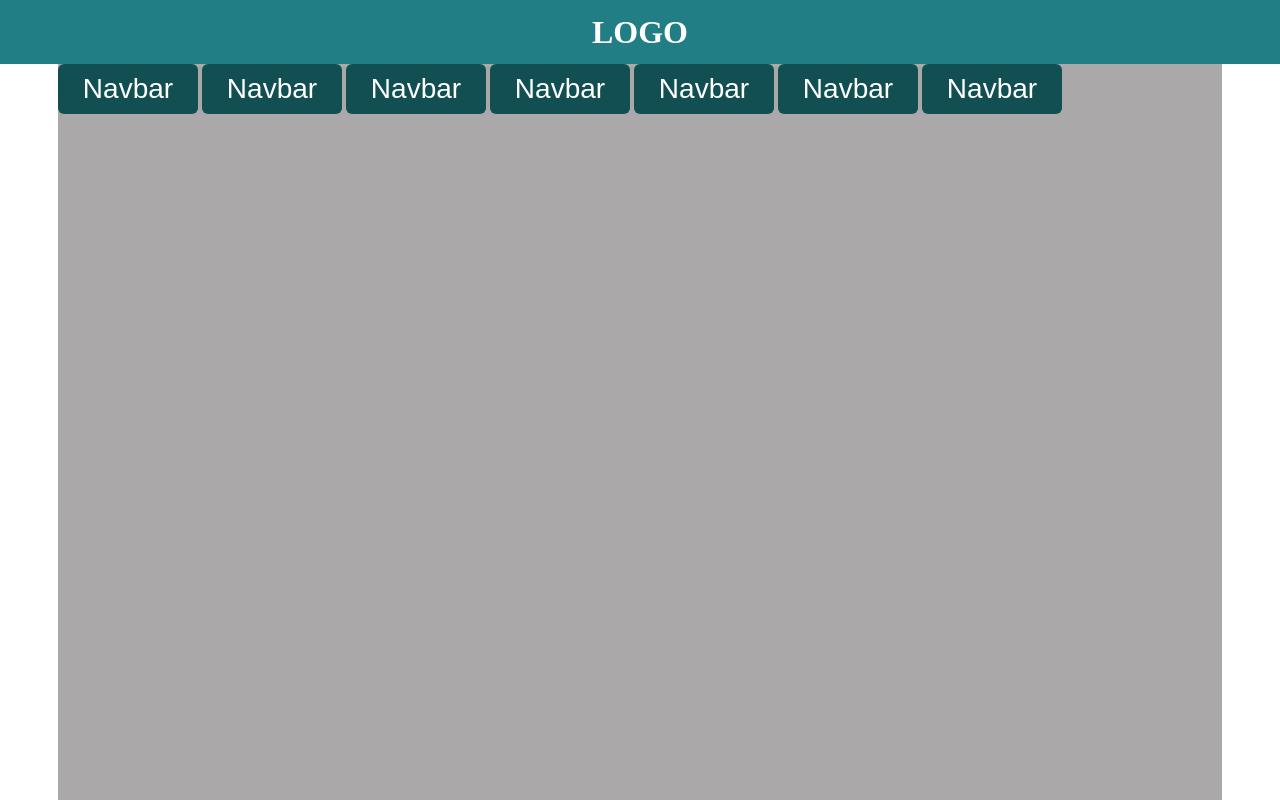
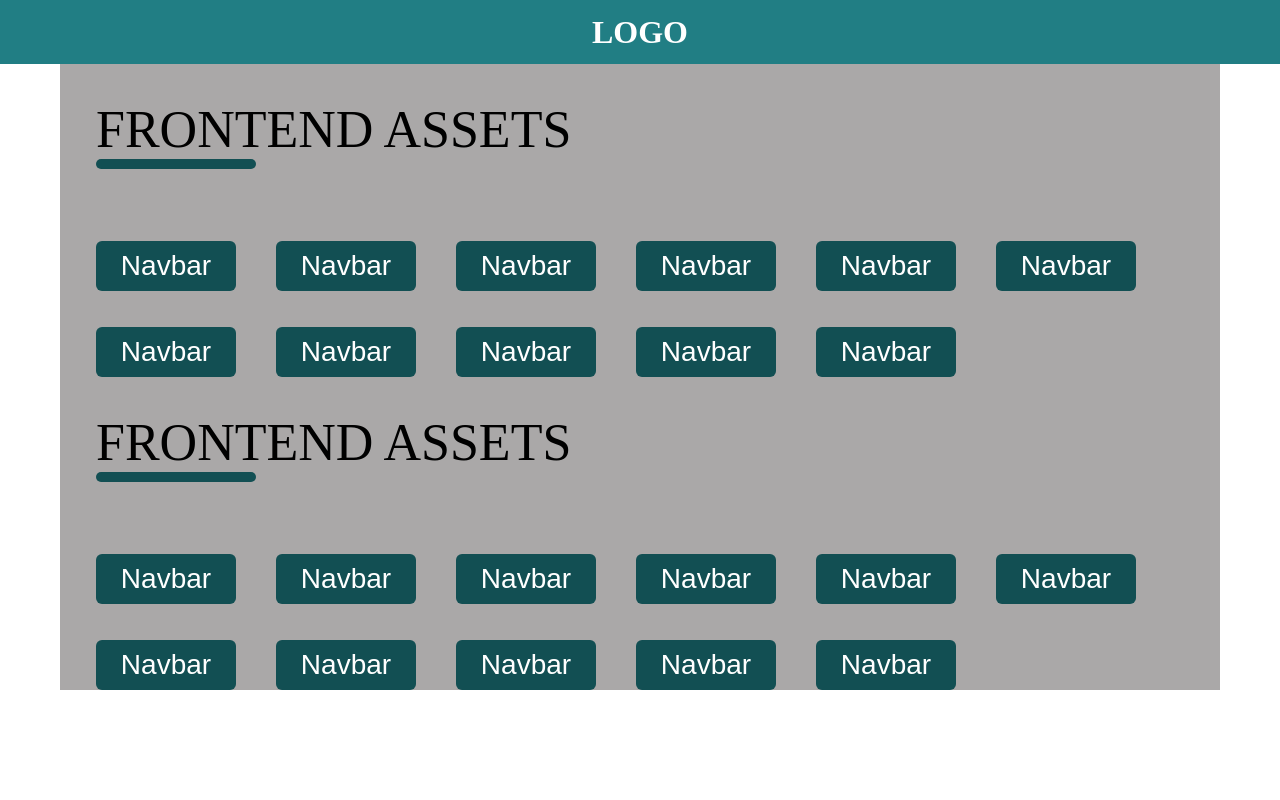
Before and after one commit to DanielBorbafs/CodeTriadPage, a plain HTML site: page index.html in a window 1280 px wide. Shown: the top 800 px of the page. Drawn offline with Linux system fonts and the light colour scheme.

Commit message:
Template feito

```diff
--- a/index.html
+++ b/index.html
@@ -1,17 +1,23 @@
 <!DOCTYPE html>
 <html lang="pt-BR">
+
 <head>
     <meta charset="UTF-8">
     <meta name="viewport" content="width=device-width, initial-scale=1.0">
     <link rel="stylesheet" href="style.css">
     <title>Assets</title>
 </head>
+
 <body>
     <header class="container-full">
         <h1>LOGO</h1>
     </header>
     <main>
         <div class="container">
+            <div class="title-section">
+                FRONTEND ASSETS
+                <div class="line"></div>
+            </div>
             <button class="btn-geral"><a href="https://google.com.br">Navbar</a></button>
             <button class="btn-geral"><a href="https://google.com.br">Navbar</a></button>
             <button class="btn-geral"><a href="https://google.com.br">Navbar</a></button>
@@ -19,7 +25,28 @@
             <button class="btn-geral"><a href="https://google.com.br">Navbar</a></button>
             <button class="btn-geral"><a href="https://google.com.br">Navbar</a></button>
             <button class="btn-geral"><a href="https://google.com.br">Navbar</a></button>
+            <button class="btn-geral"><a href="https://google.com.br">Navbar</a></button>
+            <button class="btn-geral"><a href="https://google.com.br">Navbar</a></button>
+            <button class="btn-geral"><a href="https://google.com.br">Navbar</a></button>
+            <button class="btn-geral"><a href="https://google.com.br">Navbar</a></button>
+            <div class="title-section">
+                FRONTEND ASSETS
+                <div class="line"></div>
+            </div>
+            <button class="btn-geral"><a href="https://google.com.br">Navbar</a></button>
+            <button class="btn-geral"><a href="https://google.com.br">Navbar</a></button>
+            <button class="btn-geral"><a href="https://google.com.br">Navbar</a></button>
+            <button class="btn-geral"><a href="https://google.com.br">Navbar</a></button>
+            <button class="btn-geral"><a href="https://google.com.br">Navbar</a></button>
+            <button class="btn-geral"><a href="https://google.com.br">Navbar</a></button>
+            <button class="btn-geral"><a href="https://google.com.br">Navbar</a></button>
+            <button class="btn-geral"><a href="https://google.com.br">Navbar</a></button>
+            <button class="btn-geral"><a href="https://google.com.br">Navbar</a></button>
+            <button class="btn-geral"><a href="https://google.com.br">Navbar</a></button>
+            <button class="btn-geral"><a href="https://google.com.br">Navbar</a></button>
+
         </div>
     </main>
 </body>
+
 </html>
--- a/style.css
+++ b/style.css
@@ -1,5 +1,5 @@
 body {
-    margin:0;
+    margin: 0;
     padding: 0;
     box-sizing: border-box;
     display: flex;
@@ -7,14 +7,17 @@ body {
     justify-content: center;
     align-items: center;
 }
+
 h1 {
     color: white;
 }
+
 a {
     color: white;
     font-size: 28px;
     text-decoration: none;
 }
+
 .container-full {
     display: flex;
     align-items: center;
@@ -24,10 +27,17 @@ a {
     background-color: #217E84;
 }
 
-.container{
-    width: 1164px;
+.container {
+    max-width: 1160px;
+    width: 100%;
     background-color: rgb(170, 168, 168);
-    height: 1000px;
+    height: 100%;
+
+}
+
+.container button {
+    margin-left: 36px;
+    margin-top: 36px;
 }
 
 .btn-geral {
@@ -35,6 +45,19 @@ a {
     height: 50px;
     background-color: #124F53;
     color: white;
-    border:none;
+    border: none;
     border-radius: 6px;
 }
+
+.title-section {
+    font-size: 52px;
+    padding: 36px;
+
+}
+
+.title-section>.line {
+    height: 10px;
+    width: 160px;
+    border-radius: 12px;
+    background: #124F53;
+}
```
